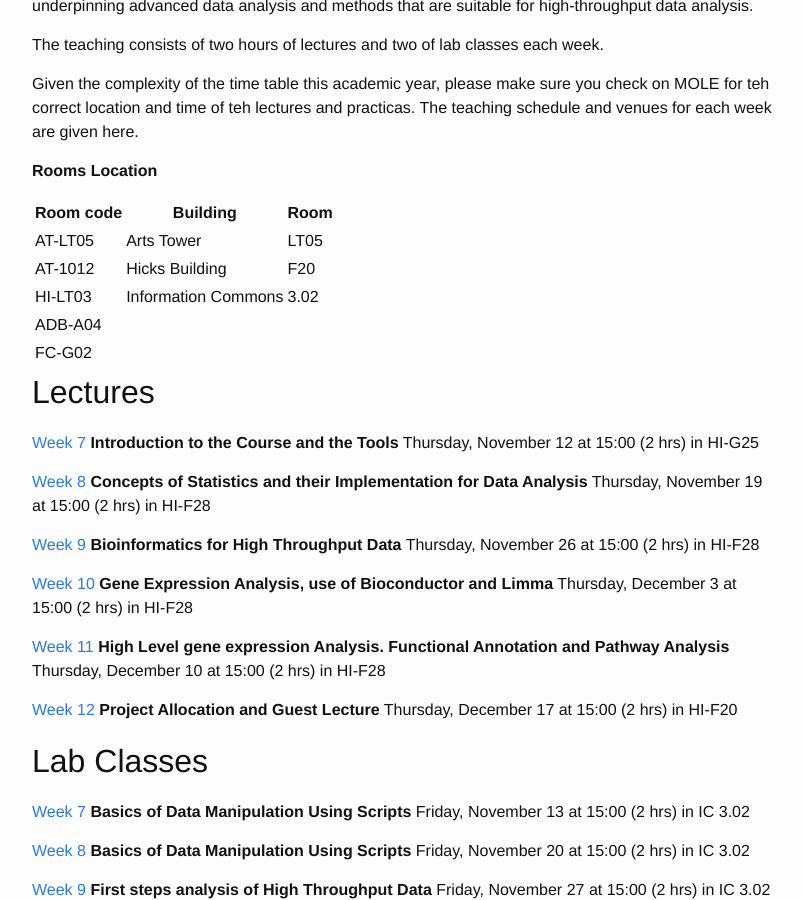
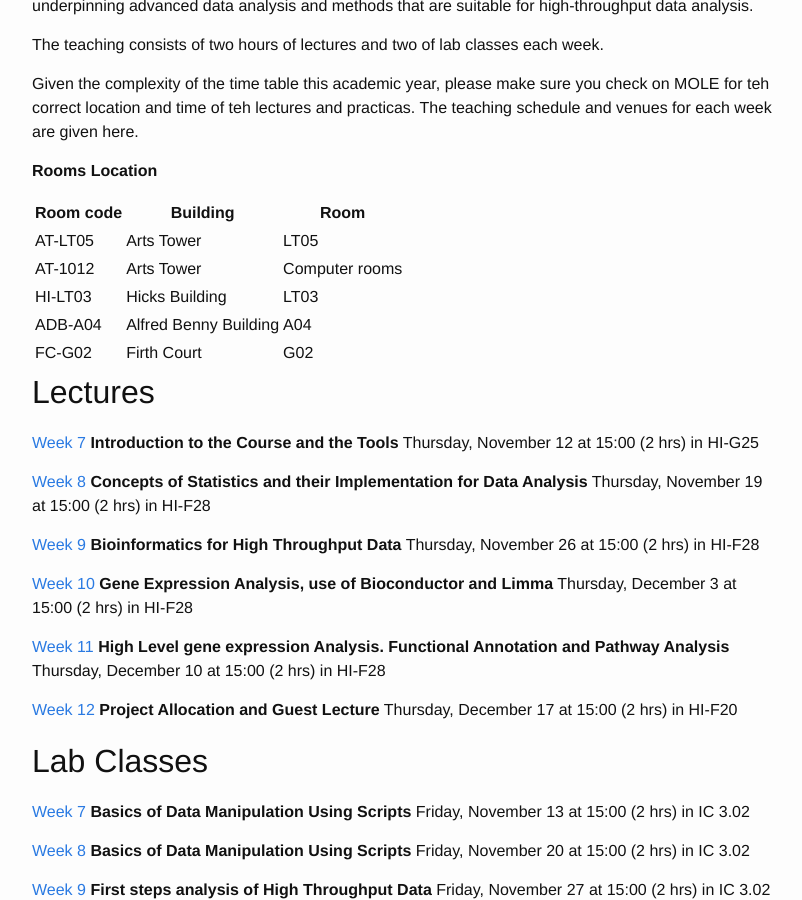
Before and after one commit to sods/bioinformatics, a Jekyll site: the page built from overview.md, in a window 1280 px wide and 900 px high, scrolled down 792 px. Shown: the whole window, without its empty margins (238-1040 px from the left). Built offline with Jekyll 4.4.1, drawn with Linux system fonts in a browser that asks for light colours.

Commit message:
Update overview.md
Additional room codes

```diff
--- a/overview.md
+++ b/overview.md
@@ -25,7 +25,7 @@ Given the complexity of the time table this academic year, please make sure you
  Room code   |Building              |Room
  ----------- |-------------------   |----
  AT-LT05      | Arts Tower       | LT05
- AT-1012      | Hicks Building       | F20
- HI-LT03     | Information Commons  | 3.02
- ADB-A04     |                      |
- FC-G02      |                      |
+ AT-1012      | Arts Tower       | Computer rooms
+ HI-LT03     | Hicks Building  | LT03
+ ADB-A04     | Alfred Benny Building |A04
+ FC-G02      | Firth Court | G02
```
